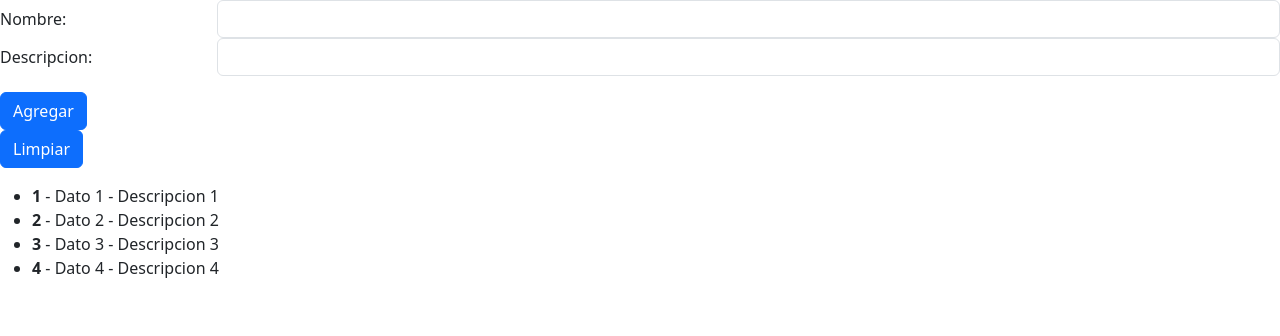
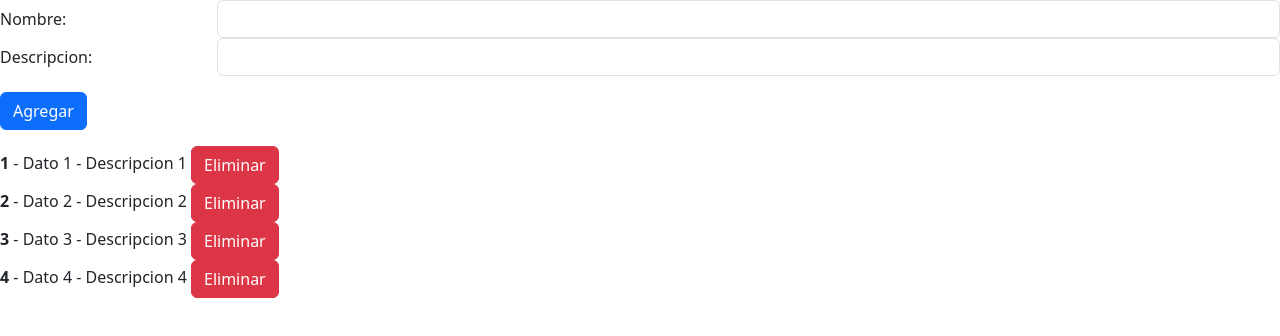
Before and after one commit to ebarrientos1979/app-pj, an Angular app: page / in a window 1280 px wide. Shown: the top 336 px of the page. Built offline with nearby package versions, Linux system fonts and the light colour scheme.

Commit message:
Cierre de Listas

```diff
--- a/src/app/componentes/lista/lista.component.html
+++ b/src/app/componentes/lista/lista.component.html
@@ -12,12 +12,10 @@
     <div class="col-sm-10">
         <button type="submit" class="btn btn-primary" (click)="click()" >Agregar</button>
     </div>
-    <div class="col-sm-10">
-        <button type="submit" class="btn btn-primary" (click)="limpiar()" >Limpiar</button>
-    </div>
 </div>
-<ul>
+<ul  class="list-group">
     <li *ngFor="let item of miLista" >
         <b>{{ item.id }}</b> -  {{ item.nombre }} - {{ item.descripcion }}
+        <button type="submit" class="btn btn-danger" (click)="eliminar(item.id)" >Eliminar</button>
     </li>
 </ul>
--- a/src/app/componentes/lista/lista.component.ts
+++ b/src/app/componentes/lista/lista.component.ts
@@ -49,4 +49,8 @@ export class ListaComponent {
     this.miNombre = '';
     this.miDescripcion = '';
   };
+
+  eliminar = (_id: number) => {
+    this.miLista = this.miLista.filter((e) => e.id !== _id);
+  };
 }
```
